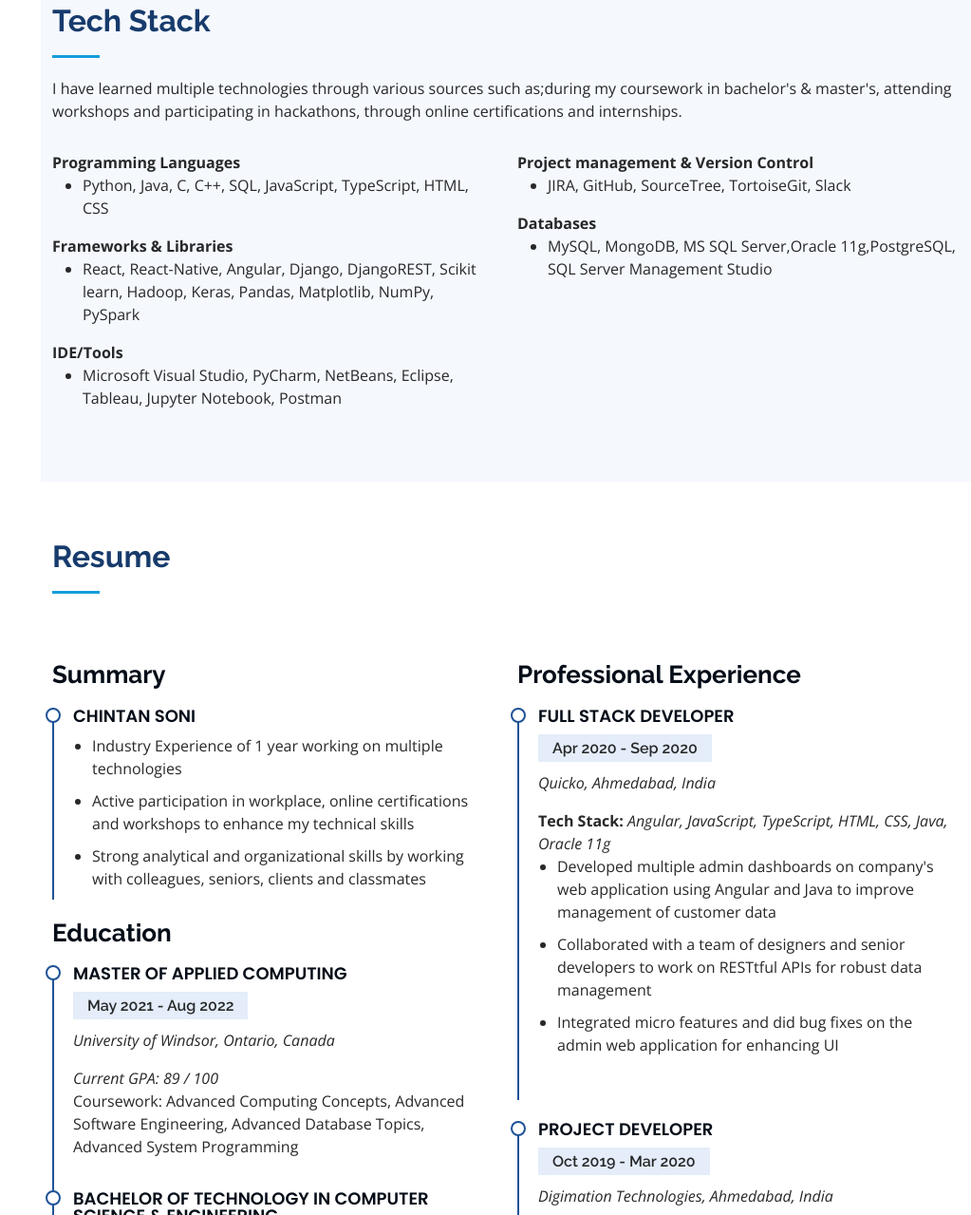
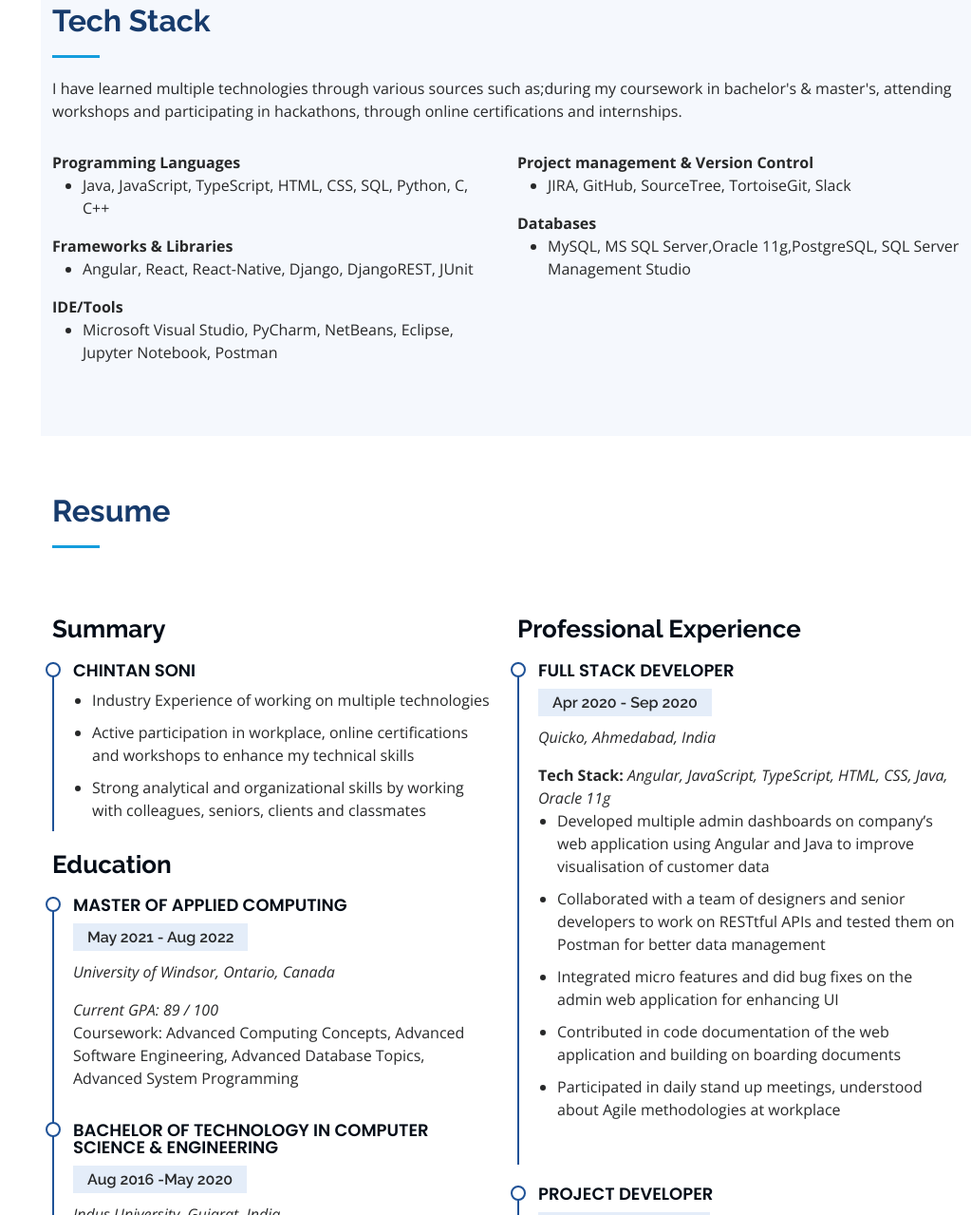
Before and after one commit to chintansoni-git/chintansoni-git.github.io, a plain HTML site: page index.html in a window 1280 px wide. Shown: the part 1521-2800 px from the top of the page at 95% size, without its empty margins (257-1280 px from the left). Drawn offline with nearby package versions, Linux system fonts and the light colour scheme.

Commit message:
Update index.html
update

```diff
--- a/index.html
+++ b/index.html
@@ -71,7 +71,7 @@
   <section id="hero" class="d-flex flex-column justify-content-center align-items-center">
     <div class="hero-container" data-aos="fade-in">
       <h1>Chintan Soni</h1>
-      <p>I am proficient in  <span class="typed" data-typed-items="Python, React, React-Native, Angular, JavaScript, TypeScript, Java, C++, SQL"></span></p>
+      <p>I am proficient in  <span class="typed" data-typed-items="Java, JavaScript, TypeScript, Angular, React, React-Native, Python, C++, SQL"></span></p>
     </div>
   </section><!-- End Hero -->
 
@@ -144,19 +144,19 @@
             <b>Programming Languages</b>
             <div class="resume-item">
               <ul>
-                <li>Python, Java, C, C++, SQL, JavaScript, TypeScript, HTML, CSS</li>
+                <li> Java, JavaScript, TypeScript, HTML, CSS, SQL, Python, C, C++</li>
               </ul>
             </div>
             <b>Frameworks &amp; Libraries</b>
             <div class="resume-item">
               <ul>
-                <li>React, React-Native, Angular, Django, DjangoREST, Scikit learn, Hadoop, Keras, Pandas, Matplotlib, NumPy, PySpark</li>
+                <li>Angular, React, React-Native, Django, DjangoREST, JUnit</li>
               </ul>
             </div>
             <b>IDE/Tools</b>
             <div class="resume-item">
               <ul>
-                <li>Microsoft Visual Studio, PyCharm, NetBeans, Eclipse, Tableau, Jupyter Notebook, Postman</li>
+                <li>Microsoft Visual Studio, PyCharm, NetBeans, Eclipse, Jupyter Notebook, Postman</li>
               </ul>
             </div>
           </div>
@@ -171,7 +171,7 @@
             <b>Databases</b>
             <div class="resume-item">
               <ul>
-                <li>MySQL, MongoDB, MS SQL Server,Oracle 11g,PostgreSQL, SQL Server Management Studio</li>
+                <li>MySQL, MS SQL Server,Oracle 11g,PostgreSQL, SQL Server Management Studio</li>
               </ul>
             </div>
           </div>
@@ -197,7 +197,7 @@
               <!--p><em>Innovative and deadline-driven Graphic Designer with 3+ years of experience designing and developing user-centered digital/print marketing material from initial concept to final, polished deliverable.</em></p>
               <-->
               <ul>
-                <li>Industry Experience of 1 year working on multiple technologies</li>
+                <li>Industry Experience of working on multiple technologies</li>
                 <li>Active participation in workplace, online certifications and workshops to enhance my technical skills</li>
                 <li>Strong analytical and organizational skills by working with colleagues, seniors, clients and classmates</li>
               </ul>
@@ -223,12 +223,10 @@
               <ul>
                 <li>Oracle Certified Programmer, <b>Java</b> SE 6 Programmer</li>
                 <li>Oracle <b>Web Component Developer</b> Certified Expert, Java EE 6</li>
-                <li>Learning  <b>Data Analytics</b>: 1 Foundations, LinkedIn Learning</li>
-                <li> Learning <b>MongoDB</b>,  LinkedIn Learning</li>
-                <li> <b>Hadoop</b> for Data Science ,  LinkedIn Learning</li>
                 <li> Programming Foundations: <b>APIs and Web Services</b>, LinkedIn Learning</li>
                 <li> Programming Foundations: <b>Software Testing / QA</b>, LinkedIn Learning</li>
                 <li> Planning and Releasing Software with <b>JIRA</b>, LinkedIn Learning</li>
+                <li> <b>Hadoop</b> for Data Science ,  LinkedIn Learning</li>
               </ul>
             </div>
 
@@ -241,11 +239,12 @@
               <p><em>Quicko, Ahmedabad, India </em></p>
               <b>Tech Stack: </b><em>Angular, JavaScript, TypeScript, HTML, CSS, Java, Oracle 11g </em>
               <ul>
-                <li>Developed multiple admin dashboards on company's web application using Angular and Java to improve
-                  management of customer data</li>
-                <li>Collaborated with a team of designers and senior developers to work on RESTtful APIs for robust data
-                  management</li>
+                <li>Developed multiple admin dashboards on company’s web application using Angular and Java to
+                  improve visualisation of customer data</li>
+                <li>Collaborated with a team of designers and senior developers to work on RESTtful APIs and tested them on Postman for better data management</li>
                 <li>Integrated micro features and did bug fixes on the admin web application for enhancing UI</li>
+                <li>Contributed in code documentation of the web application and building on boarding documents</li>
+                <li>Participated in daily stand up meetings, understood about Agile methodologies at workplace</li>
               </ul>
             </div>
             <br>
@@ -253,7 +252,7 @@
               <h4>Project Developer </h4>
               <h5>Oct 2019 - Mar 2020</h5>
               <p><em>Digimation Technologies, Ahmedabad, India </em></p>
-              <b>Tech Stack: </b><em>Python, ML Libraries, SQL</em>
+              <b>Tech Stack: </b><em>Python, SQL</em>
               <ul>
                 <li>Worked on a project which aimed at disease prediction based on input symptoms by user</li>
                 <li>Responsible for data collection, preprocessing and efficient storage of data for prediction model</li>
```
